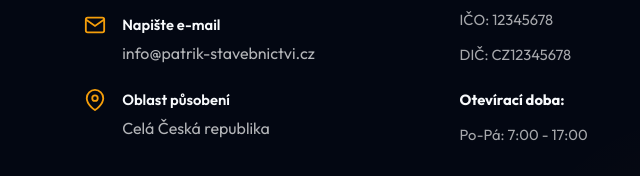
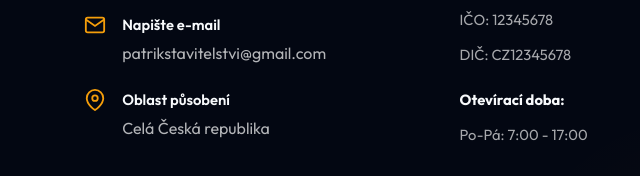
Before and after one commit to zn6htrbhvn-rgb/Sablona-1---patrik-stranka, a plain HTML site: page index.html in a window 1280 px wide. Shown: the part 4643-4819 px from the top of the page, 477-1117 px from the left. Drawn offline with Linux system fonts and the light colour scheme.

Commit message:
Update index.html

```diff
--- a/index.html
+++ b/index.html
@@ -266,7 +266,7 @@
                             <svg xmlns="http://www.w3.org/2000/svg" width="22" height="22" viewBox="0 0 24 24" fill="none" stroke="currentColor" stroke-width="2"><path d="M4 4h16c1.1 0 2 .9 2 2v12c0 1.1-.9 2-2 2H4c-1.1 0-2-.9-2-2V6c0-1.1.9-2 2-2z"></path><polyline points="22,6 12,13 2,6"></polyline></svg>
                             <span>
                                 <strong>Napište e-mail</strong>
-                                info@patrik-stavebnictvi.cz
+                                patrikstavitelstvi@gmail.com
                             </span>
                         </a>
                         <div class="contact-item">
```
